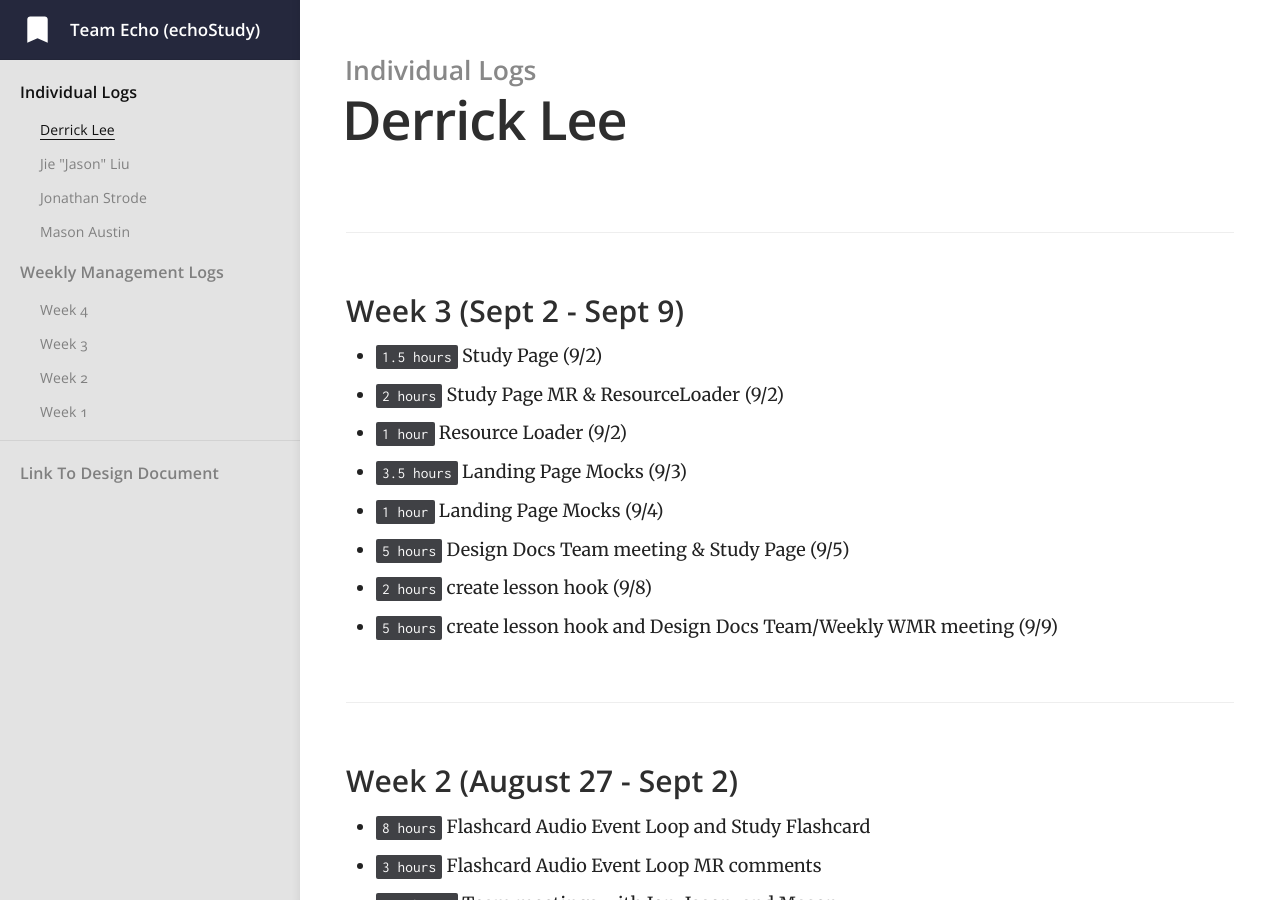
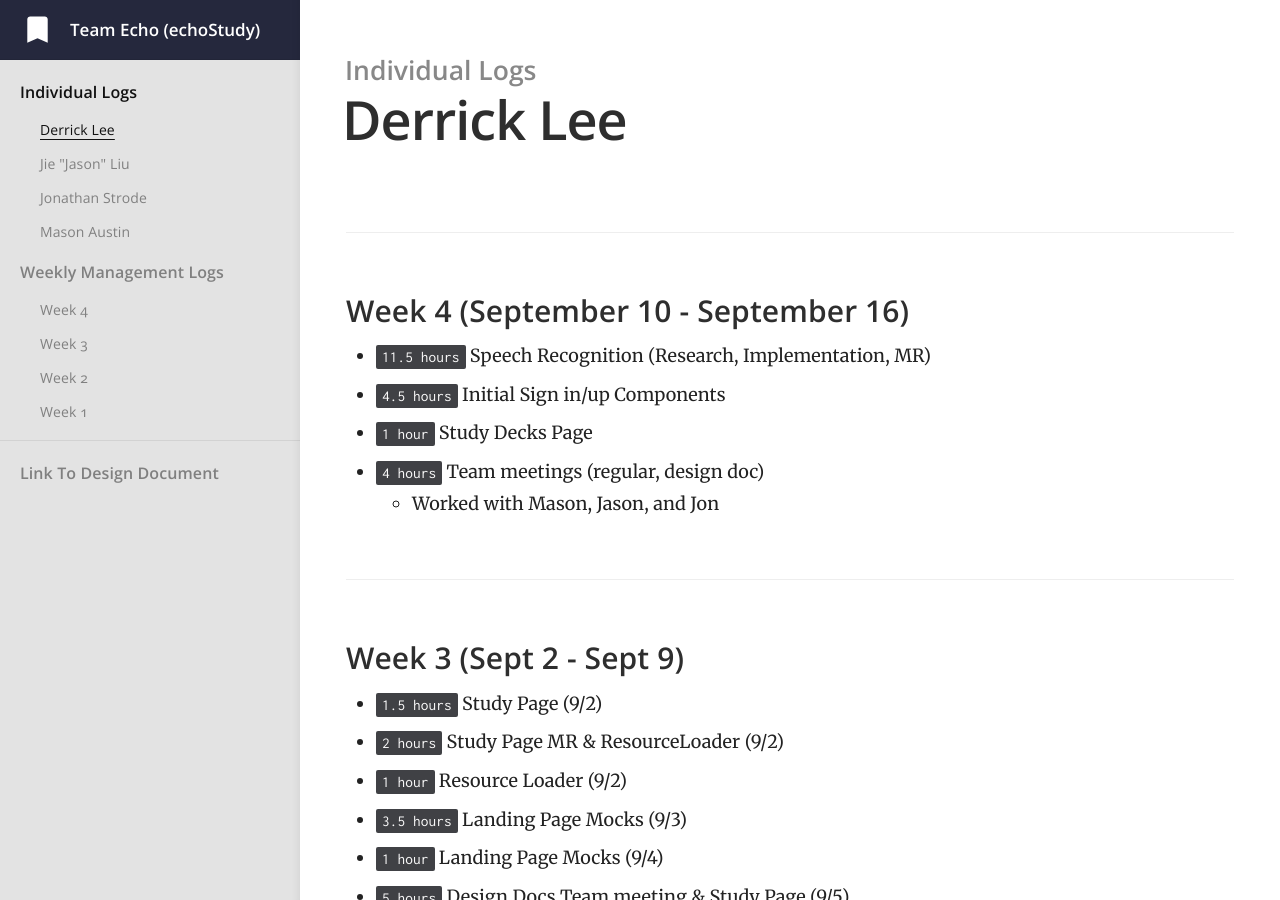
Before and after one commit to jiejasonliu/team-echo-site, a Jekyll site: the page built from _docs/individual-logs/derricklee-logs.md, in a window 1280 px wide and 900 px high. Built offline with Jekyll 4.4.1, drawn with Linux system fonts in a browser that asks for light colours.

Commit message:
updated Derrick's individual logs

```diff
--- a/_docs/individual-logs/derricklee-logs.md
+++ b/_docs/individual-logs/derricklee-logs.md
@@ -3,6 +3,14 @@ title: Derrick Lee
 category: Individual Logs
 order: 4
 ---
+
+### Week 4 (September 10 - September 16)
+
+- `11.5 hours` Speech Recognition (Research, Implementation, MR)
+- `4.5 hours` Initial Sign in/up Components
+- `1 hour` Study Decks Page
+- `4 hours` Team meetings (regular, design doc)
+  - Worked with Mason, Jason, and Jon
 
 ### Week 3 (Sept 2 - Sept 9)
 
```
